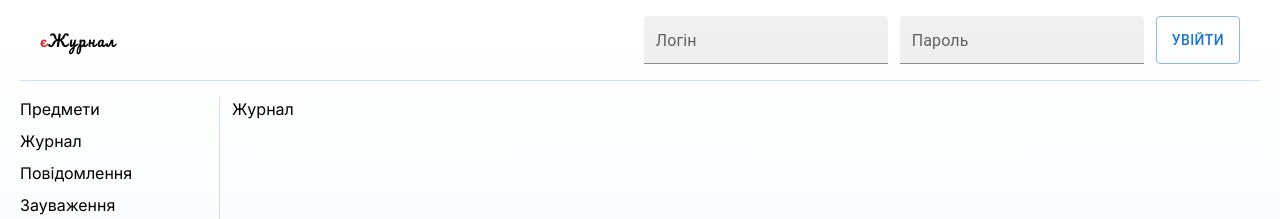
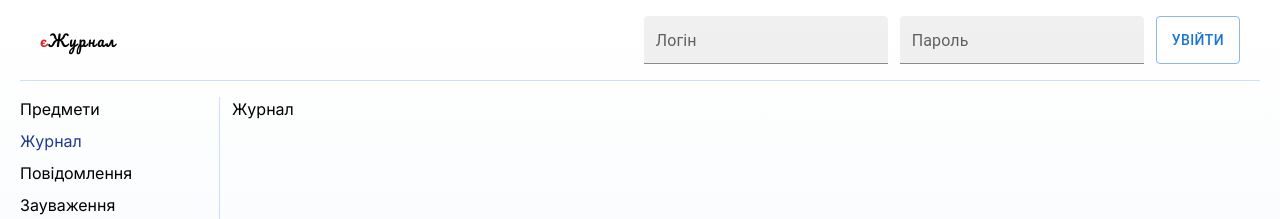
Before and after one commit to darkysadow/school-attendance, a Next.js app: page /cabinet/journal in a window 1280 px wide. Shown: the top 219 px of the page. Built offline with nearby package versions, Linux system fonts and the light colour scheme.

Commit message:
Added styles for active tab in UserSidebar

```diff
--- a/components/UserSidebar/UserSidebar.jsx
+++ b/components/UserSidebar/UserSidebar.jsx
@@ -1,4 +1,7 @@
+'use client'
 import Link from "next/link";
+import { usePathname, useRouter } from "next/navigation";
+
 
 const UserSidebar = (props) => {
     const links = [
@@ -19,9 +22,12 @@ const UserSidebar = (props) => {
             title: 'Зауваження',
         }
     ]
+    const pathname = usePathname()
+    const slug = pathname.substring(pathname.lastIndexOf("/") + 1);
+
     return (
         <div className="flex flex-col items-start justify-start w-[200px] gap-2 border-blue-500 border-opacity-25 border-r-[0.05px] mr-3">
-            {links.map((link, index) => (<Link key={index} href={`/cabinet/${link.name}`} passHref className="hover:text-blue-900 transition-all">
+            {links.map((link, index) => (<Link key={index} href={`/cabinet/${link.name}`} passHref className={link.name === slug ? "text-blue-900 hover:text-blue-500 transition-all" : "hover:text-blue-900 transition-all"}>
                 {link.title}
             </Link>))}
         </div>
```
